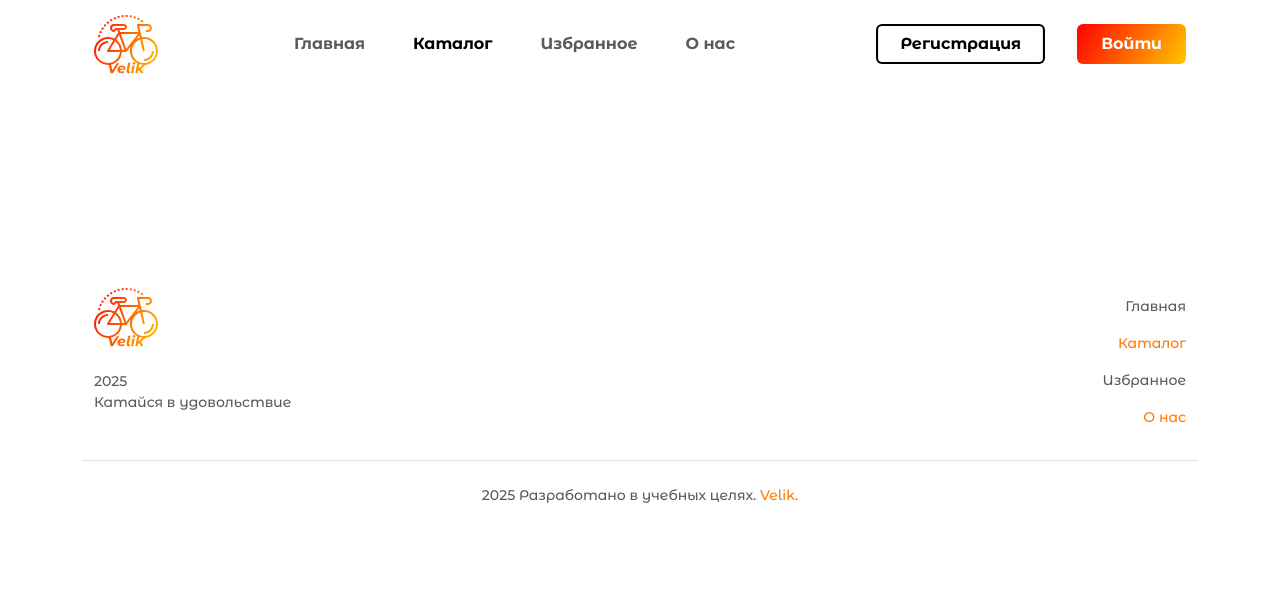
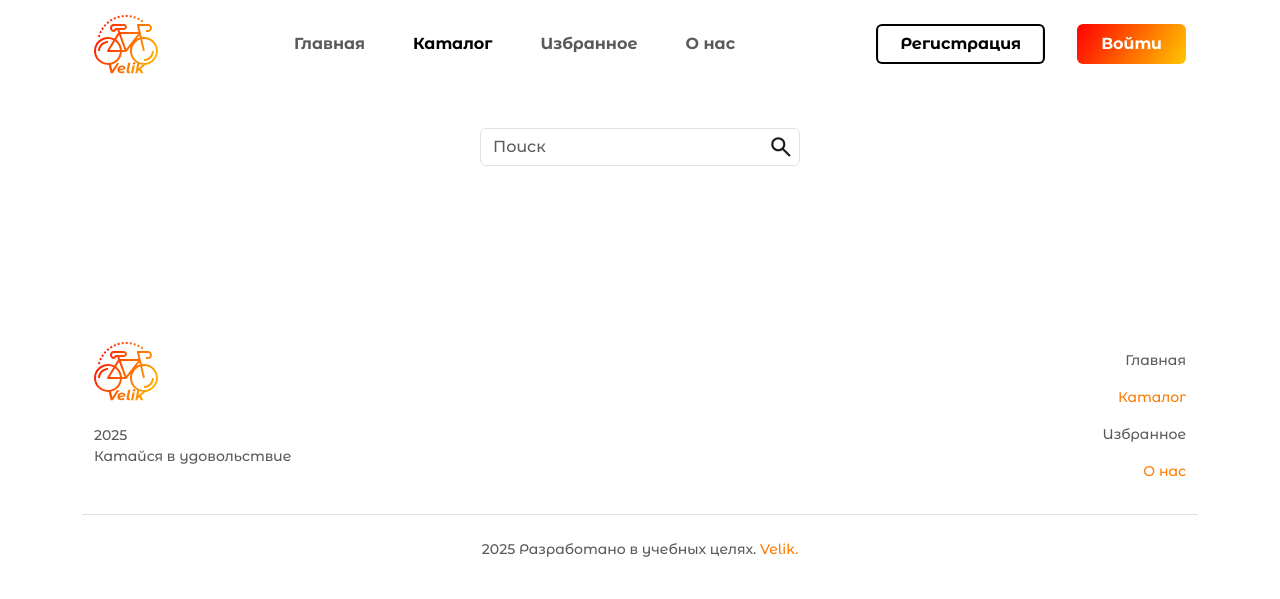
Before and after one commit to VadimBarinov/Site-Velik, a Django app: page /catalog/ in a window 1280 px wide. Shown: the top 599 px of the page. Run offline with Django 5.2, Linux system fonts and the light colour scheme; data that the repository does not hold is empty.

Commit message:
created catalog

```diff
--- a/catalog/static/catalog/css/styles.css
+++ b/catalog/static/catalog/css/styles.css
@@ -287,3 +287,33 @@ body {
 .tr-grey {
   background: #eee;
 }
+
+.my-catalog-filter {
+  width: 20rem;
+  margin: auto;
+}
+
+.my-search-box {
+  position: relative;
+  transition: 0.2s;
+}
+.my-search-icon {
+  position: absolute;
+  top: 0.4rem;
+  right: 0;
+  display: inline-block;
+  width: 1.6rem;
+  height: 1.6rem;
+  margin-right: 0.4rem;
+}
+
+.hide-card {
+  display: none;
+}
+
+.form-control:focus {
+  border-color: black !important;
+  outline: 0 !important;
+  -webkit-box-shadow: inset 0 1px 1px rgba(0, 0, 0, 0.075), 0 0 2px black !important;
+  box-shadow: inset 0 1px 1px rgba(0, 0, 0, 0.075), 0 0 2px black !important;
+}
--- /dev/null
+++ b/catalog/static/catalog/js/catalog_filter.js
@@ -0,0 +1,26 @@
+const searchForm = document.getElementById("searchFormValue"); // считываем форму
+
+const allCards = document.querySelectorAll(".my-card-col");
+
+searchForm.addEventListener("input", inputHandler);
+
+addEventListener("keydown", (e) => {
+  // не срабатывает enter
+  if (e.key === "Enter") e.preventDefault();
+});
+
+function inputHandler() {
+  const inputValue = searchForm.value;
+
+  allCards.forEach((card) => {
+    const thisCardTitle = card.querySelector(".card-title").textContent;
+
+    if (
+      thisCardTitle.toLowerCase().indexOf(inputValue.toLowerCase()) != -1
+    ) {
+      card.classList.remove("hide-card");
+    } else {
+      card.classList.add("hide-card");
+    }
+  });
+}
--- a/catalog/templates/catalog/catalog.html
+++ b/catalog/templates/catalog/catalog.html
@@ -1 +1,24 @@
-{% extends 'base.html' %} {% block content %} {% endblock %}
+{% extends 'base.html' %}
+{% load static %}
+{%load catalog_tags%}
+{% block content %}
+<!-- фильтр -->
+<div class="container">
+    <div class="my-catalog-filter">
+      <form id="searchForm" name="searchForm">
+        <div class="mb-3 input-box my-search-box">
+          <input
+            class="form-control"
+            placeholder="Поиск"
+            type="text"
+            id="searchFormValue"
+            name="searchFormValue"
+          />
+          <img src="{% static 'catalog/images/search.svg' %}" class="my-search-icon" />
+        </div>
+      </form>
+    </div>
+  </div>
+{%show_bikes%}
+<script type="text/javascript" src="{% static 'catalog/js/catalog_filter.js' %}"></script>
+{% endblock %}
--- a/catalog/templates/catalog/list_bikes.html
+++ b/catalog/templates/catalog/list_bikes.html
@@ -2,7 +2,7 @@
 <div class="container">
   <div class="row">
     {% for bike in bikes %}
-    <div class="col-12 col-md-6 col-lg-4">
+    <div class="my-card-col col-12 col-md-6 col-lg-4">
       <a class="onclick-card" href="{{bike.get_absolute_url}}">
         <div class="card">
           <img src="{% static bike.img_url %}" class="card-img-top" />
```
